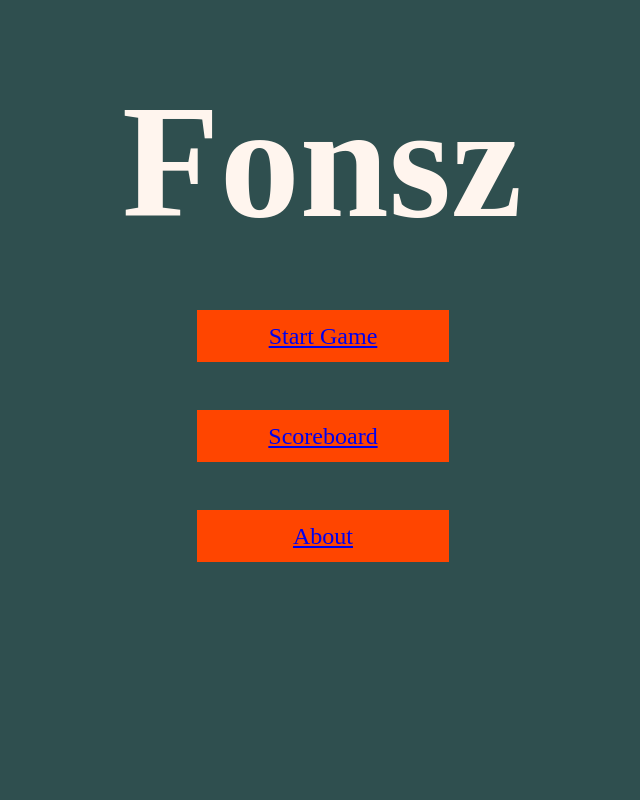
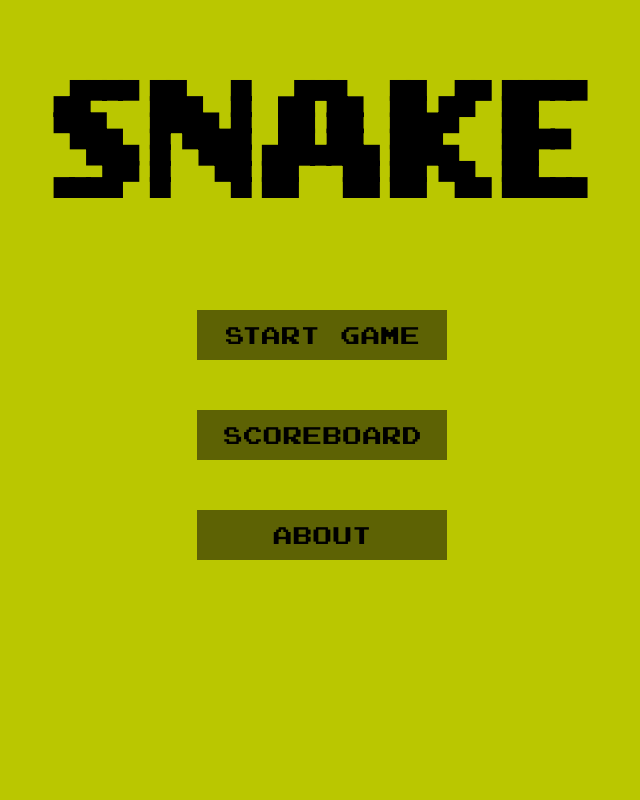
Before and after one commit to xtarzyk/snake, a Flask app: page / in a window 1280 px wide. Shown: the whole page, without its empty margins (318-958 px from the left). Run offline with Flask 2, Linux system fonts and the light colour scheme.

Commit message:
styles changes

```diff
--- a/static/stylesheet/style.css
+++ b/static/stylesheet/style.css
@@ -1,3 +1,13 @@
+@font-face {
+    font-family: pixel;
+    src: url("joystix.ttf");
+}
+
+@font-face {
+    font-family: pixelHeader;
+    src: url("MobileFont.ttf");
+}
+
 body {
     height: 100vh;
     width: 100vw;
@@ -31,6 +41,7 @@ body {
 }
 
 .bomb {
+    background-image: url("bomb.png");
     background-color: hsl(0, 100%, 50%);
     border: .25vmin solid black;
 }
@@ -40,6 +51,7 @@ body {
 }
 
 .points {
+    font-family: pixel;
     font-size: x-large;
     font-weight: bold;
     top: 10px;
@@ -103,7 +115,7 @@ table.scoreboard tbody td {
 
 }
 table.scoreboard thead {
-  background: #CFCFCF;
+  background: #5d6204;
   background: -moz-linear-gradient(top, #dbdbdb 0%, #d3d3d3 66%, #CFCFCF 100%);
   background: -webkit-linear-gradient(top, #dbdbdb 0%, #d3d3d3 66%, #CFCFCF 100%);
   background: linear-gradient(to bottom, #dbdbdb 0%, #d3d3d3 66%, #CFCFCF 100%);
@@ -117,18 +129,18 @@ table.scoreboard thead th {
 }
 
 .menu-body {
-    color: seashell;
-    background: darkslategrey;
+    background: #bac700;
+    font-family: pixel;
 }
 
 .title {
-    font-family: "Tempus Sans ITC";
+    font-family: pixelHeader;
     font-size: 10rem;
     margin: 30px auto;
     text-align: center;
     position: fixed;
     top: 5%;
-    left: calc(50% - 200px);
+    left: calc(50% - 270px);
 }
 
 
@@ -141,8 +153,8 @@ table.scoreboard thead th {
     text-align: center;
     position: absolute;
     left: calc(50% - 125px);
-    border: 1px solid orangered;
-    background-color: orangered;
+    /*border: 1px solid orangered;*/
+    background-color: #5d6204;
     font-size: 24px;
     cursor: pointer;
 }
@@ -158,3 +170,22 @@ table.scoreboard thead th {
 .button--about {
     top: 350px;
 }
+
+a:link {
+    text-decoration: none;
+}
+
+a:visited {
+  text-decoration: none;
+}
+
+a:hover {
+  text-decoration: none;
+}
+
+a {
+    color: black;
+}
+a:active {
+  text-decoration: none;
+}
--- a/templates/menu.html
+++ b/templates/menu.html
@@ -7,8 +7,7 @@
 </head>
 <body class="menu-body">
 <div class="menu">
-    <h1 class="title">
-        Fonsz </h1>
+    <h1 class="title">SNAKE</h1>
     <ul>
         <li class="button button--start"><a href="{{ url_for('index')}}">Start Game</a></li>
         <li class="button button--high-scores"><a href="{{ url_for('scoreboard')}}">Scoreboard</a></li>
```
Also changed, not shown: static/stylesheet/MobileFont.ttf (added), static/stylesheet/bomb.png (added), static/stylesheet/joystix.ttf (added).
